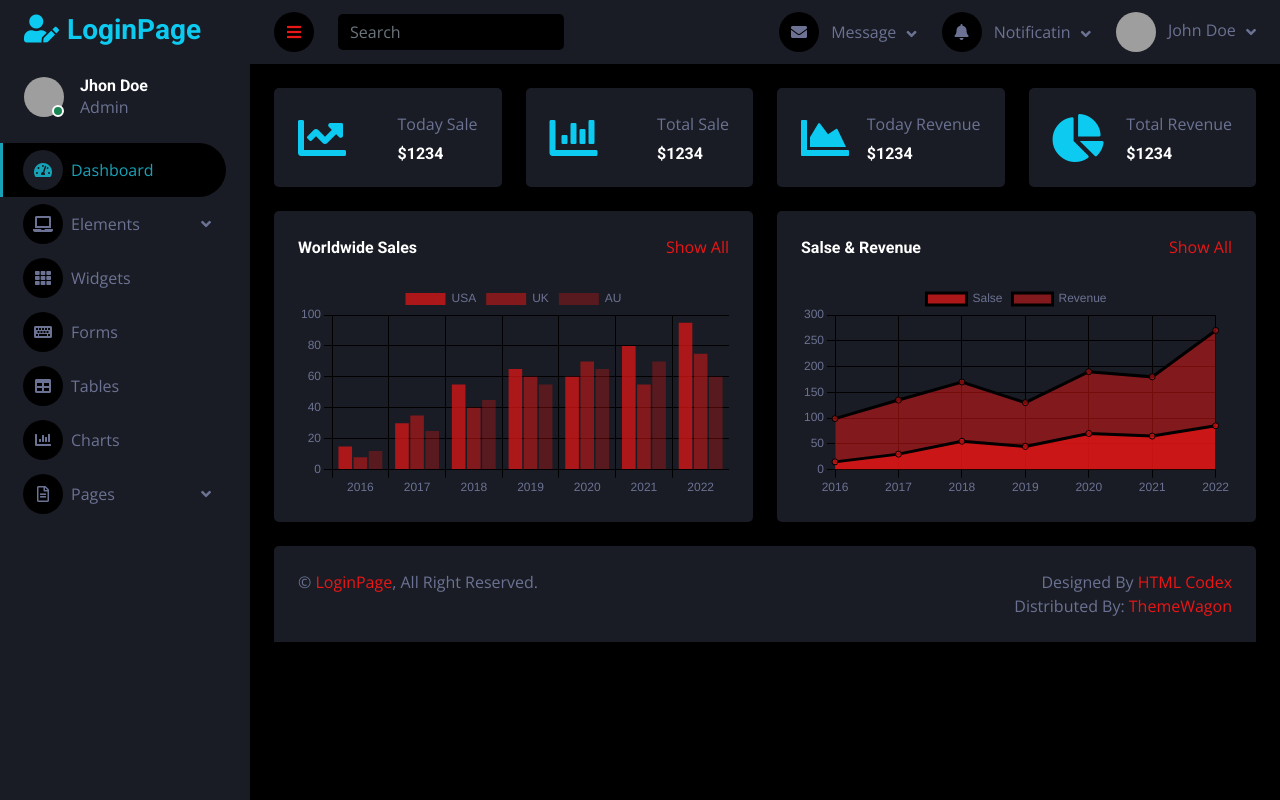
After one commit to marleyjr/login, a PHP site: page /home.php in a window 1280 px wide. The commit adds this page. Run offline with PHP 8.4, Linux system fonts and the light colour scheme; some libraries are stand-ins or nearby versions; grey boxes are pictures that could not be loaded.

Commit message:
final project

```diff
--- a/css/style.css
+++ b/css/style.css
@@ -1,6 +1,6 @@
 /********** Template CSS **********/
 :root {
-    --primary: #EB1616;
+    --primary: #17a2b8;
     --secondary: #191C24;
     --light: #6C7293;
     --dark: #000000;
--- /dev/null
+++ b/home.php
@@ -0,0 +1,294 @@
+<?php
+session_start();
+if (isset($_SESSION['mensagem'])) {
+  echo "<script>alert('{$_SESSION['mensagem']}')</script>";
+  unset($_SESSION['mensagem']);
+}
+?>
+<!DOCTYPE html>
+<html>
+<head>
+    <title>Login and register page</title>
+    <meta content="width=device-width, initial-scale=1.0" name="viewport">
+    <meta content="" name="keywords">
+    <meta content="" name="description">
+
+    <!-- Favicon -->
+    <link href="img/favicon.ico" rel="icon">
+
+    <!-- Google Web Fonts -->
+    <link rel="preconnect" href="https://fonts.googleapis.com">
+    <link rel="preconnect" href="https://fonts.gstatic.com" crossorigin>
+    <link href="https://fonts.googleapis.com/css2?family=Open+Sans:wght@400;600&family=Roboto:wght@500;700&display=swap" rel="stylesheet">
+
+    <!-- Icon Font Stylesheet -->
+    <link href="https://cdnjs.cloudflare.com/ajax/libs/font-awesome/5.10.0/css/all.min.css" rel="stylesheet">
+    <link href="https://cdn.jsdelivr.net/npm/bootstrap-icons@1.4.1/font/bootstrap-icons.css" rel="stylesheet">
+
+    <!-- Libraries Stylesheet -->
+    <link href="lib/owlcarousel/assets/owl.carousel.min.css" rel="stylesheet">
+    <link href="lib/tempusdominus/css/tempusdominus-bootstrap-4.min.css" rel="stylesheet" />
+
+    <!-- Customized Bootstrap Stylesheet -->
+    <link href="css/bootstrap.min.css" rel="stylesheet">
+
+    <!-- Template Stylesheet -->
+    <link href="css/style.css" rel="stylesheet">
+    <script>
+    function funcao1()
+    {
+    alert("Password Incorrect!");
+    }
+    </script>
+</head>
+<body>
+    <div class="container-fluid position-relative d-flex p-0">
+        <!-- Spinner Start -->
+        <div id="spinner" class="show bg-dark position-fixed translate-middle w-100 vh-100 top-50 start-50 d-flex align-items-center justify-content-center">
+            <div class="spinner-border text-info" style="width: 3rem; height: 3rem;" role="status">
+                <span class="sr-only">Loading...</span>
+            </div>
+        </div>
+        <!-- Spinner End -->
+
+
+        <!-- Sidebar Start -->
+        <div class="sidebar pe-4 pb-3">
+            <nav class="navbar bg-secondary navbar-dark">
+                <a href="index.html" class="navbar-brand mx-4 mb-3">
+                    <h3 class="text-info"><i class="fa fa-user-edit me-2"></i>LoginPage</h3>
+                </a>
+                <div class="d-flex align-items-center ms-4 mb-4">
+                    <div class="position-relative">
+                        <img class="rounded-circle" src="img/user.jpg" alt="" style="width: 40px; height: 40px;">
+                        <div class="bg-success rounded-circle border border-2 border-white position-absolute end-0 bottom-0 p-1"></div>
+                    </div>
+                    <div class="ms-3">
+                        <h6 class="mb-0">Jhon Doe</h6>
+                        <span>Admin</span>
+                    </div>
+                </div>
+                <div class="navbar-nav w-100">
+                    <a href="index.html" class="nav-item nav-link active"><i class="fa fa-tachometer-alt me-2"></i>Dashboard</a>
+                    <div class="nav-item dropdown">
+                        <a href="#" class="nav-link dropdown-toggle" data-bs-toggle="dropdown"><i class="fa fa-laptop me-2"></i>Elements</a>
+                        <div class="dropdown-menu bg-transparent border-0">
+                            <a href="button.html" class="dropdown-item">Buttons</a>
+                            <a href="typography.html" class="dropdown-item">Typography</a>
+                            <a href="element.html" class="dropdown-item">Other Elements</a>
+                        </div>
+                    </div>
+                    <a href="widget.html" class="nav-item nav-link"><i class="fa fa-th me-2"></i>Widgets</a>
+                    <a href="form.html" class="nav-item nav-link"><i class="fa fa-keyboard me-2"></i>Forms</a>
+                    <a href="table.html" class="nav-item nav-link"><i class="fa fa-table me-2"></i>Tables</a>
+                    <a href="chart.html" class="nav-item nav-link"><i class="fa fa-chart-bar me-2"></i>Charts</a>
+                    <div class="nav-item dropdown">
+                        <a href="#" class="nav-link dropdown-toggle" data-bs-toggle="dropdown"><i class="far fa-file-alt me-2"></i>Pages</a>
+                        <div class="dropdown-menu bg-transparent border-0">
+                            <a href="signin.html" class="dropdown-item">Sign In</a>
+                            <a href="signup.html" class="dropdown-item">Sign Up</a>
+                            <a href="404.html" class="dropdown-item">404 Error</a>
+                            <a href="blank.html" class="dropdown-item">Blank Page</a>
+                        </div>
+                    </div>
+                </div>
+            </nav>
+        </div>
+        <!-- Sidebar End -->
+        <!-- Content Start -->
+        <div class="content">
+            <!-- Navbar Start -->
+            <nav class="navbar navbar-expand bg-secondary navbar-dark sticky-top px-4 py-0">
+                <a href="index.html" class="navbar-brand d-flex d-lg-none me-4">
+                    <h2 class="text-info mb-0"><i class="fa fa-user-edit"></i></h2>
+                </a>
+                <a href="#" class="sidebar-toggler flex-shrink-0">
+                    <i class="fa fa-bars"></i>
+                </a>
+                <form class="d-none d-md-flex ms-4">
+                    <input class="form-control bg-dark border-0" type="search" placeholder="Search">
+                </form>
+                <div class="navbar-nav align-items-center ms-auto">
+                    <div class="nav-item dropdown">
+                        <a href="#" class="nav-link dropdown-toggle" data-bs-toggle="dropdown">
+                            <i class="fa fa-envelope me-lg-2"></i>
+                            <span class="d-none d-lg-inline-flex">Message</span>
+                        </a>
+                        <div class="dropdown-menu dropdown-menu-end bg-secondary border-0 rounded-0 rounded-bottom m-0">
+                            <a href="#" class="dropdown-item">
+                                <div class="d-flex align-items-center">
+                                    <img class="rounded-circle" src="img/user.jpg" alt="" style="width: 40px; height: 40px;">
+                                    <div class="ms-2">
+                                        <h6 class="fw-normal mb-0">Jhon send you a message</h6>
+                                        <small>15 minutes ago</small>
+                                    </div>
+                                </div>
+                            </a>
+                            <hr class="dropdown-divider">
+                            <a href="#" class="dropdown-item">
+                                <div class="d-flex align-items-center">
+                                    <img class="rounded-circle" src="img/user.jpg" alt="" style="width: 40px; height: 40px;">
+                                    <div class="ms-2">
+                                        <h6 class="fw-normal mb-0">Jhon send you a message</h6>
+                                        <small>15 minutes ago</small>
+                                    </div>
+                                </div>
+                            </a>
+                            <hr class="dropdown-divider">
+                            <a href="#" class="dropdown-item">
+                                <div class="d-flex align-items-center">
+                                    <img class="rounded-circle" src="img/user.jpg" alt="" style="width: 40px; height: 40px;">
+                                    <div class="ms-2">
+                                        <h6 class="fw-normal mb-0">Jhon send you a message</h6>
+                                        <small>15 minutes ago</small>
+                                    </div>
+                                </div>
+                            </a>
+                            <hr class="dropdown-divider">
+                            <a href="#" class="dropdown-item text-center">See all message</a>
+                        </div>
+                    </div>
+                    <div class="nav-item dropdown">
+                        <a href="#" class="nav-link dropdown-toggle" data-bs-toggle="dropdown">
+                            <i class="fa fa-bell me-lg-2"></i>
+                            <span class="d-none d-lg-inline-flex">Notificatin</span>
+                        </a>
+                        <div class="dropdown-menu dropdown-menu-end bg-secondary border-0 rounded-0 rounded-bottom m-0">
+                            <a href="#" class="dropdown-item">
+                                <h6 class="fw-normal mb-0">Profile updated</h6>
+                                <small>15 minutes ago</small>
+                            </a>
+                            <hr class="dropdown-divider">
+                            <a href="#" class="dropdown-item">
+                                <h6 class="fw-normal mb-0">New user added</h6>
+                                <small>15 minutes ago</small>
+                            </a>
+                            <hr class="dropdown-divider">
+                            <a href="#" class="dropdown-item">
+                                <h6 class="fw-normal mb-0">Password changed</h6>
+                                <small>15 minutes ago</small>
+                            </a>
+                            <hr class="dropdown-divider">
+                            <a href="#" class="dropdown-item text-center">See all notifications</a>
+                        </div>
+                    </div>
+                    <div class="nav-item dropdown">
+                        <a href="#" class="nav-link dropdown-toggle" data-bs-toggle="dropdown">
+                            <img class="rounded-circle me-lg-2" src="img/user.jpg" alt="" style="width: 40px; height: 40px;">
+                            <span class="d-none d-lg-inline-flex">John Doe</span>
+                        </a>
+                        <div class="dropdown-menu dropdown-menu-end bg-secondary border-0 rounded-0 rounded-bottom m-0">
+                            <a href="#" class="dropdown-item">My Profile</a>
+                            <a href="#" class="dropdown-item">Settings</a>
+                            <a href="#" class="dropdown-item">Log Out</a>
+                        </div>
+                    </div>
+                </div>
+            </nav>
+            <!-- Navbar End -->
+
+
+            <!-- Sale & Revenue Start -->
+            <div class="container-fluid pt-4 px-4">
+                <div class="row g-4">
+                    <div class="col-sm-6 col-xl-3">
+                        <div class="bg-secondary rounded d-flex align-items-center justify-content-between p-4">
+                            <i class="fa fa-chart-line fa-3x text-info"></i>
+                            <div class="ms-3">
+                                <p class="mb-2">Today Sale</p>
+                                <h6 class="mb-0">$1234</h6>
+                            </div>
+                        </div>
+                    </div>
+                    <div class="col-sm-6 col-xl-3">
+                        <div class="bg-secondary rounded d-flex align-items-center justify-content-between p-4">
+                            <i class="fa fa-chart-bar fa-3x text-info"></i>
+                            <div class="ms-3">
+                                <p class="mb-2">Total Sale</p>
+                                <h6 class="mb-0">$1234</h6>
+                            </div>
+                        </div>
+                    </div>
+                    <div class="col-sm-6 col-xl-3">
+                        <div class="bg-secondary rounded d-flex align-items-center justify-content-between p-4">
+                            <i class="fa fa-chart-area fa-3x text-info"></i>
+                            <div class="ms-3">
+                                <p class="mb-2">Today Revenue</p>
+                                <h6 class="mb-0">$1234</h6>
+                            </div>
+                        </div>
+                    </div>
+                    <div class="col-sm-6 col-xl-3">
+                        <div class="bg-secondary rounded d-flex align-items-center justify-content-between p-4">
+                            <i class="fa fa-chart-pie fa-3x text-info"></i>
+                            <div class="ms-3">
+                                <p class="mb-2">Total Revenue</p>
+                                <h6 class="mb-0">$1234</h6>
+                            </div>
+                        </div>
+                    </div>
+                </div>
+            </div>
+            <!-- Sale & Revenue End -->
+
+
+            <!-- Sales Chart Start -->
+            <div class="container-fluid pt-4 px-4">
+                <div class="row g-4">
+                    <div class="col-sm-12 col-xl-6">
+                        <div class="bg-secondary text-center rounded p-4">
+                            <div class="d-flex align-items-center justify-content-between mb-4">
+                                <h6 class="mb-0">Worldwide Sales</h6>
+                                <a href="">Show All</a>
+                            </div>
+                            <canvas id="worldwide-sales"></canvas>
+                        </div>
+                    </div>
+                    <div class="col-sm-12 col-xl-6">
+                        <div class="bg-secondary text-center rounded p-4">
+                            <div class="d-flex align-items-center justify-content-between mb-4">
+                                <h6 class="mb-0">Salse & Revenue</h6>
+                                <a href="">Show All</a>
+                            </div>
+                            <canvas id="salse-revenue"></canvas>
+                        </div>
+                    </div>
+                </div>
+            </div>
+            <!-- Sales Chart End -->
+
+
+            <!-- Footer Start -->
+            <div class="container-fluid pt-4 px-4">
+                <div class="bg-secondary rounded-top p-4">
+                    <div class="row">
+                        <div class="col-12 col-sm-6 text-center text-sm-start">
+                            &copy; <a href="#">LoginPage</a>, All Right Reserved.
+                        </div>
+                        <div class="col-12 col-sm-6 text-center text-sm-end">
+                            <!--/*** This template is free as long as you keep the footer author’s credit link/attribution link/backlink. If you'd like to use the template without the footer author’s credit link/attribution link/backlink, you can purchase the Credit Removal License from "https://htmlcodex.com/credit-removal". Thank you for your support. ***/-->
+                            Designed By <a href="https://htmlcodex.com">HTML Codex</a>
+                            <br>Distributed By: <a href="https://themewagon.com" target="_blank">ThemeWagon</a>
+                        </div>
+                    </div>
+                </div>
+            </div>
+            <!-- Footer End -->
+        </div>
+        <!-- Content End -->
+
+<!-- JavaScript Libraries -->
+    <script src="https://code.jquery.com/jquery-3.4.1.min.js"></script>
+    <script src="https://cdn.jsdelivr.net/npm/bootstrap@5.0.0/dist/js/bootstrap.bundle.min.js"></script>
+    <script src="lib/chart/chart.min.js"></script>
+    <script src="lib/easing/easing.min.js"></script>
+    <script src="lib/waypoints/waypoints.min.js"></script>
+    <script src="lib/owlcarousel/owl.carousel.min.js"></script>
+    <script src="lib/tempusdominus/js/moment.min.js"></script>
+    <script src="lib/tempusdominus/js/moment-timezone.min.js"></script>
+    <script src="lib/tempusdominus/js/tempusdominus-bootstrap-4.min.js"></script>
+
+    <!-- Template Javascript -->
+    <script src="js/main.js"></script>
+</body>
+</html>
```
Also changed, not shown: login.php (+5 -12 lines), registro.php (added, +27 -0 lines), signup.php (+15 -14 lines), README.md.
